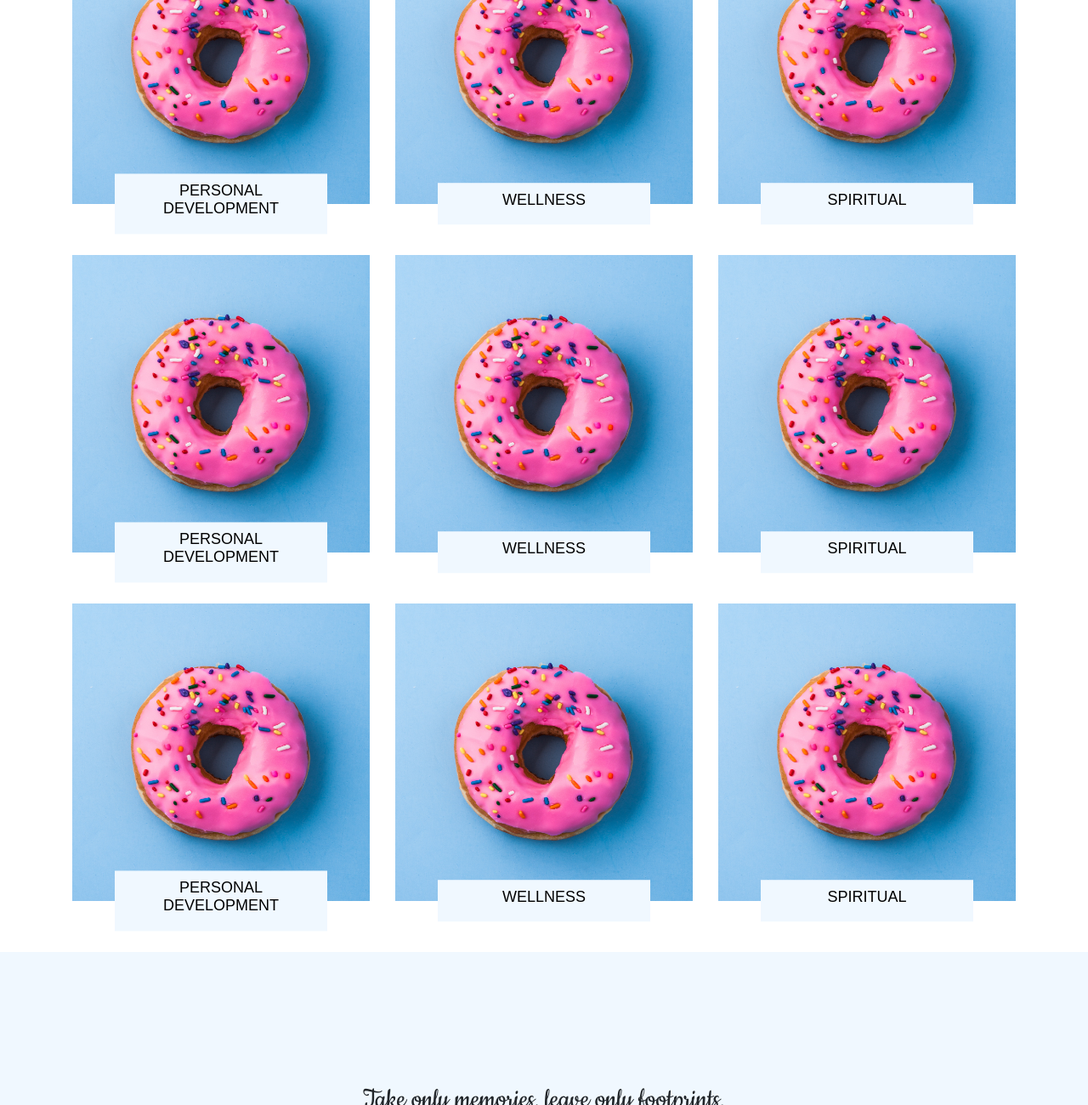
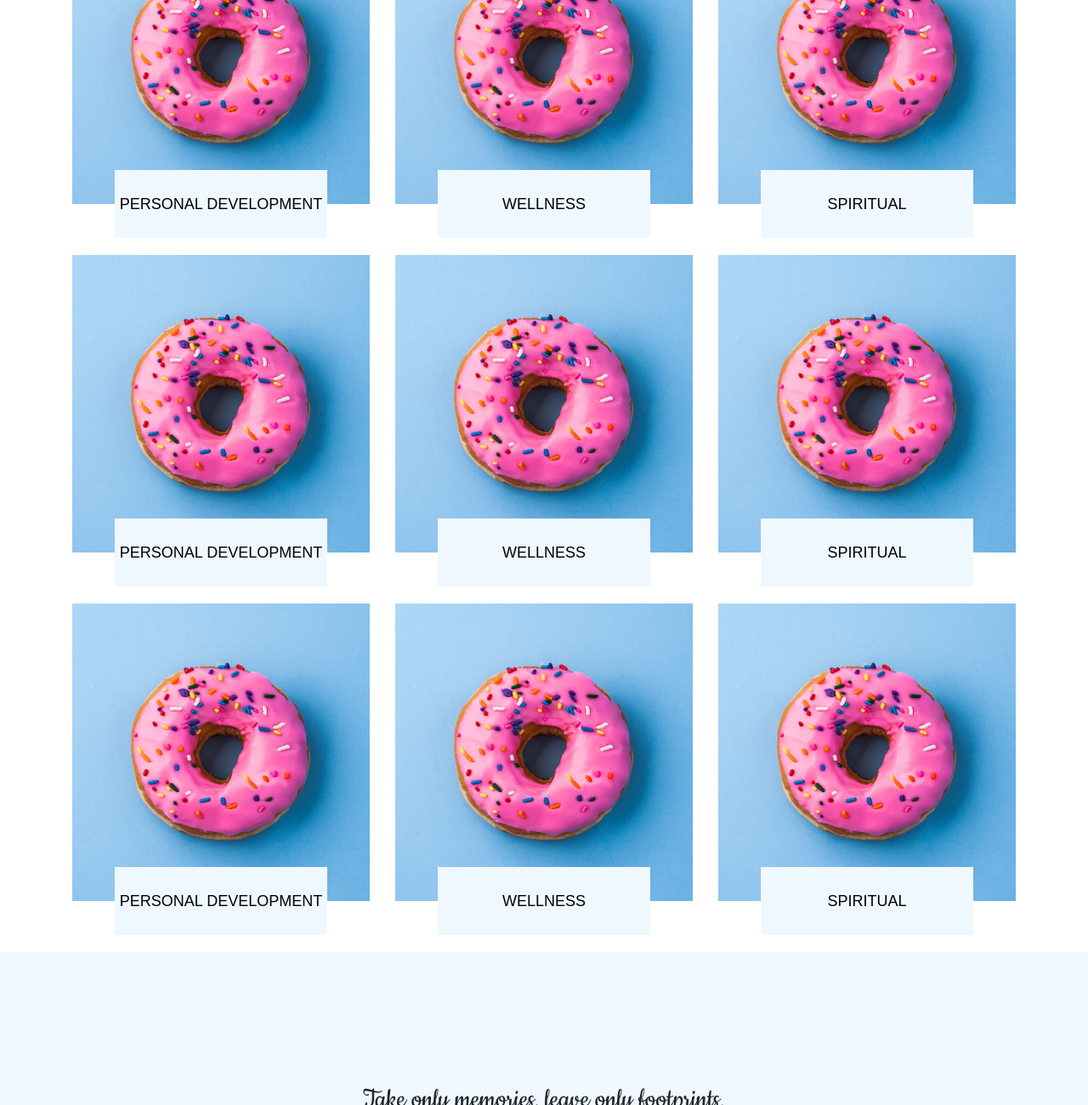
Before and after one commit to LianaMayendee/PersonalBlog, a plain HTML site: page index.html in a window 1280 px wide. Shown: the part 2986-4286 px from the top of the page at 85% size. Drawn offline with nearby package versions, Linux system fonts and the light colour scheme; a web font is replaced by a local one.

Commit message:
Fixed blog title alignment

```diff
--- a/index.html
+++ b/index.html
@@ -211,7 +211,7 @@
         <a href="http://www.google.co.uk">
           <img src="images/liana-mayendee-blog-category-personal-development.jpg" style="width: 100%" />
           <div class="text-block">
-            <h4>Personal development</h4>
+            <h4 >Personal development</h4>
           </div>
         </a>
       </div>
@@ -293,7 +293,7 @@
         <a href="http://www.google.co.uk">
           <img src="images/doughnut.jpg" style="width: 100%" />
           <div class="text-block-blog">
-            <h4>Personal development</h4>
+            <h4 class="text-block-header">Personal development</h4>
           </div>
         </a>
       </div>
@@ -302,7 +302,7 @@
         <a href="http://www.google.co.uk">
           <img src="images/doughnut.jpg" style="width: 100%" />
           <div class="text-block-blog">
-            <h4>Wellness</h4>
+            <h4 class="text-block-header">Wellness</h4>
           </div>
         </a>
       </div>
@@ -311,7 +311,7 @@
         <a href="http://www.google.co.uk">
           <img src="images/doughnut.jpg" style="width: 100%" />
           <div class="text-block-blog">
-            <h4>Spiritual</h4>
+            <h4 class="text-block-header">Spiritual</h4>
           </div>
         </a>
       </div>
@@ -327,7 +327,7 @@
         <a href="http://www.google.co.uk">
           <img src="images/doughnut.jpg" style="width: 100%" />
           <div class="text-block-blog">
-            <h4>Personal development</h4>
+            <h4 class="text-block-header">Personal development</h4>
           </div>
         </a>
       </div>
@@ -336,7 +336,7 @@
         <a href="http://www.google.co.uk">
           <img src="images/doughnut.jpg" style="width: 100%" />
           <div class="text-block-blog">
-            <h4>Wellness</h4>
+            <h4 class="text-block-header">Wellness</h4>
           </div>
         </a>
       </div>
@@ -345,7 +345,7 @@
         <a href="http://www.google.co.uk">
           <img src="images/doughnut.jpg" style="width: 100%" />
           <div class="text-block-blog">
-            <h4>Spiritual</h4>
+            <h4 class="text-block-header">Spiritual</h4>
           </div>
         </a>
       </div>
@@ -362,7 +362,7 @@
         <a href="http://www.google.co.uk">
           <img src="images/doughnut.jpg" style="width: 100%" />
           <div class="text-block-blog">
-            <h4>Personal development</h4>
+            <h4 class="text-block-header">Personal development</h4>
           </div>
         </a>
       </div>
@@ -371,7 +371,7 @@
         <a href="http://www.google.co.uk">
           <img src="images/doughnut.jpg" style="width: 100%" />
           <div class="text-block-blog">
-            <h4>Wellness</h4>
+            <h4 class="text-block-header">Wellness</h4>
           </div>
         </a>
       </div>
@@ -380,7 +380,7 @@
         <a href="http://www.google.co.uk">
           <img src="images/doughnut.jpg" style="width: 100%" />
           <div class="text-block-blog">
-            <h4>Spiritual</h4>
+            <h4 class="text-block-header">Spiritual</h4>
           </div>
         </a>
       </div>
--- a/style.css
+++ b/style.css
@@ -61,8 +61,8 @@ body{
 }
 .text-block {
     background: rgba(255, 255, 255, 0.5);
+    color: black;
     padding: 20px;
-    color: black;
     position: absolute;
     width: 230px;
     height: 80px;
@@ -80,17 +80,22 @@ body{
 }
 .text-block-blog {
     background: aliceblue;
-    padding: 10px;
     color: black;
     position: absolute;
     width: 250px;
-    height: auto;
+    height: 80px;
     top: 100%;
     left: 50%;
     transform: translate(-50%, -50%);
     text-align: center;
     font-family: 'Hammersmith One', sans-serif;
     text-transform: uppercase;
+}
+
+.text-block-header{
+    text-align: center;
+    vertical-align: middle;
+    line-height: 80px;
 }
 
 .text-block-coming-soon {
```
